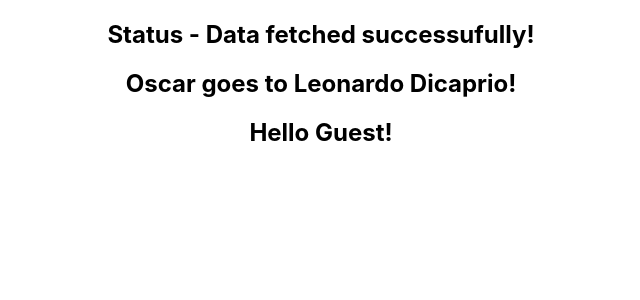
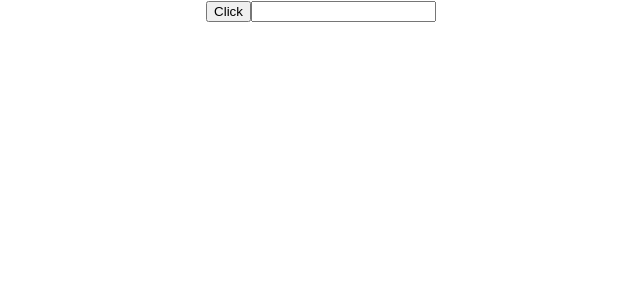
Before and after one commit to Radexman/react-typescript-demo, a React (Create React App) app: page / in a window 1280 px wide. Shown: the top 300 px of the page, without its empty margins (319-959 px from the left). Built offline with nearby package versions, Linux system fonts and the light colour scheme.

Commit message:
Common Event Props

```diff
--- a/src/App.tsx
+++ b/src/App.tsx
@@ -1,20 +1,19 @@
-import React from 'react';
+import { log } from 'console';
 import './App.css';
-import Status from './components/Status';
-import Heading from './components/Heading';
-import Oscar from './components/Oscar';
-import Greet from './components/Greet';
+import Button from './components/Button';
+import Input from './components/props/Input';
 
 function App() {
 	return (
 		<div className='App'>
-			<Status status='success' />
-			<Oscar>
-				<Heading>Oscar goes to Leonardo Dicaprio!</Heading>
-			</Oscar>
-			<Greet
-				name='Emilia'
-				isLoggedIn={false}
+			<Button
+				handleClick={(event, id) => {
+					console.log('Button Clicked', event, id);
+				}}
+			/>
+			<Input
+				value=''
+				handleChange={(event) => console.log(event)}
 			/>
 		</div>
 	);
--- /dev/null
+++ b/src/components/Button.tsx
@@ -0,0 +1,11 @@
+import { MouseEvent } from 'react';
+
+type ButtonProps = {
+	handleClick: (event: MouseEvent<HTMLButtonElement>, id: number) => void;
+};
+
+const Button = (props: ButtonProps) => {
+	return <button onClick={(event) => props.handleClick(event, 1)}>Click</button>;
+};
+
+export default Button;
--- /dev/null
+++ b/src/components/props/Input.tsx
@@ -0,0 +1,19 @@
+import { ChangeEvent } from 'react';
+
+type InputProps = {
+	value: string;
+	handleChange: (event: ChangeEvent<HTMLInputElement>) => void;
+};
+
+const Input = (props: InputProps) => {
+	const handleInputChange = (event: ChangeEvent<HTMLInputElement>) => {};
+	return (
+		<input
+			type='text'
+			value={props.value}
+			onChange={handleInputChange}
+		></input>
+	);
+};
+
+export default Input;
```
Also changed, not shown: src/components/props/Greet.tsx (renamed from src/components/Greet.tsx), src/components/props/Heading.tsx (renamed from src/components/Heading.tsx), src/components/props/Oscar.tsx (renamed from src/components/Oscar.tsx), src/components/props/Person.tsx (renamed from src/components/Person.tsx), src/components/props/PersonList.tsx (renamed from src/components/PersonList.tsx), src/components/props/Status.tsx (renamed from src/components/Status.tsx).
